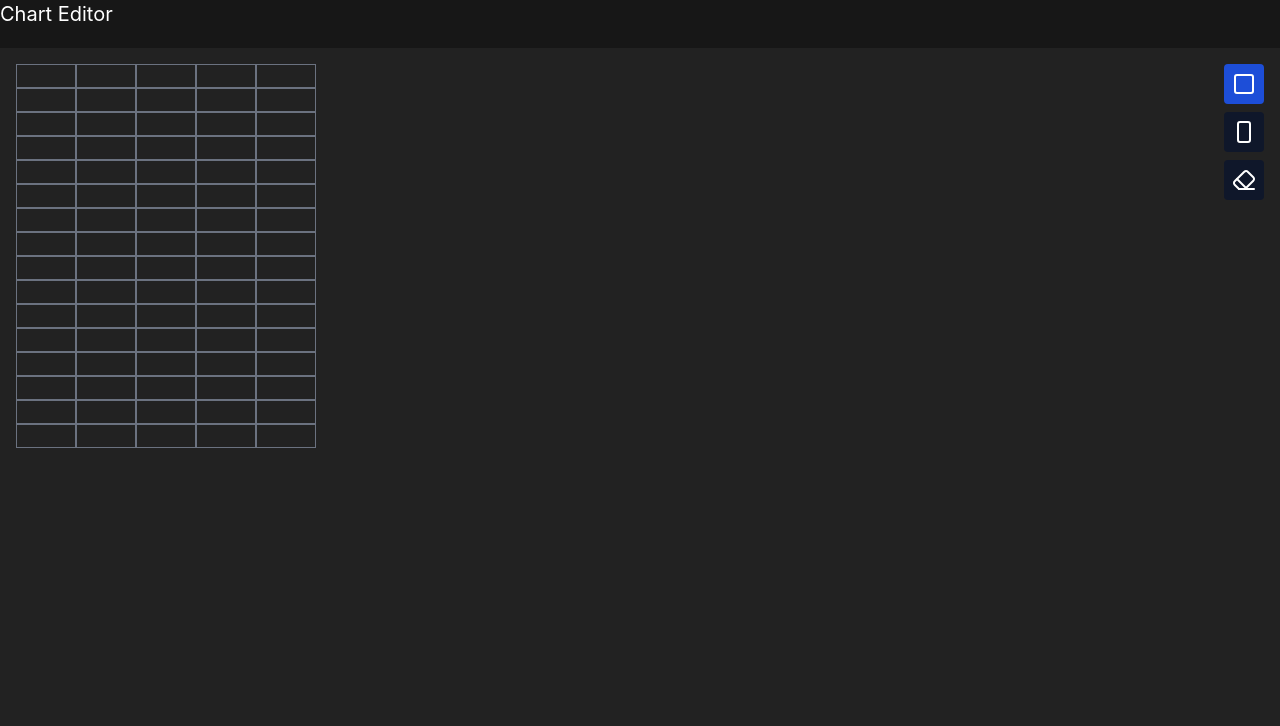
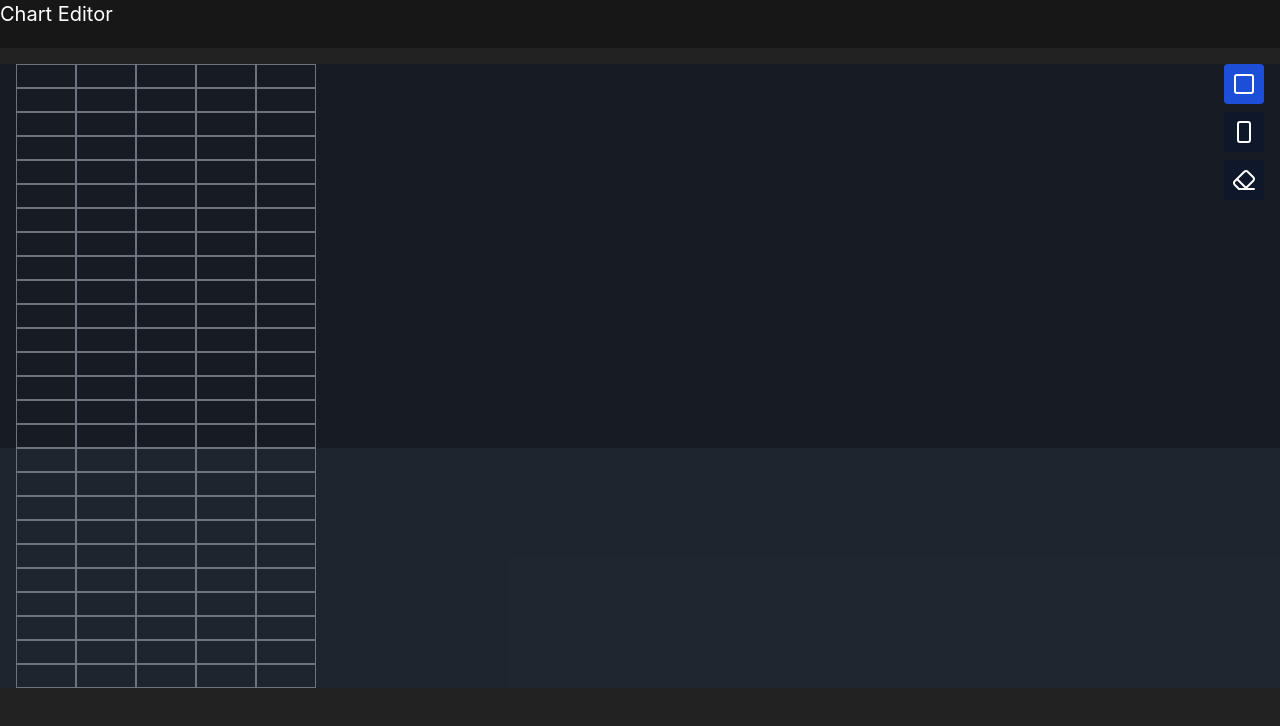
Before and after one commit to comjun04/mc-rhythm-chart-editor, a React (Vite) app: page / in a window 1280 px wide. Shown: the top 726 px of the page. Built offline with nearby package versions, Linux system fonts and the light colour scheme; a web font is replaced by a local one.

Commit message:
feat: sectors and sector backgrounds

```diff
--- a/src/App.tsx
+++ b/src/App.tsx
@@ -2,12 +2,12 @@ import ChartEditor from './ChartEditor'
 
 function App() {
   return (
-    <div className="relative">
+    <div className="relative h-full">
       <nav className="fixed top-0 h-12 w-full bg-neutral-900">
         <h2 className="text-xl">Chart Editor</h2>
       </nav>
 
-      <div className="mt-12">
+      <div className="mt-12 h-full">
         <ChartEditor />
       </div>
     </div>
--- a/src/ChartEditor.tsx
+++ b/src/ChartEditor.tsx
@@ -3,14 +3,20 @@ import { LuEraser, LuRectangleVertical, LuSquare } from 'react-icons/lu'
 import { useShallow } from 'zustand/react/shallow'
 
 import Lane from './components/Lane'
+import {
+  INITIAL_SECTORS,
+  LANES,
+  NOTE_HEIGHT_REM,
+  ROWS_PER_SECTOR,
+} from './constants'
 import { useEditorStore } from './store'
 import { cn } from './utils'
 
-const LANES = 5
-const INITIAL_ROWS = 16
+const ChartEditor = () => {
+  const [sectors, setSectors] = useState(INITIAL_SECTORS)
+  const rows = sectors * ROWS_PER_SECTOR
 
-const ChartEditor = () => {
-  const [rows] = useState(INITIAL_ROWS)
+  const sectorHeightRem = NOTE_HEIGHT_REM * ROWS_PER_SECTOR
 
   const { mode, setMode } = useEditorStore(
     useShallow((state) => ({
@@ -20,7 +26,8 @@ const ChartEditor = () => {
   )
 
   return (
-    <div className="relative flex touch-pan-y overflow-y-scroll p-4">
+    <div className="relative h-full overflow-y-scroll">
+      {/* control buttons */}
       <div className="absolute right-4 top-4 z-10 flex flex-col gap-2">
         <button
           className={cn(
@@ -51,9 +58,34 @@ const ChartEditor = () => {
         </button>
       </div>
 
-      {[...Array(LANES)].map((_, laneIndex) => (
-        <Lane key={laneIndex} laneIndex={laneIndex} rows={rows} />
-      ))}
+      <div className="relative h-full overflow-y-scroll pt-4">
+        {/* lanes */}
+        <div className="absolute z-[1] flex flex-row bg-transparent px-4">
+          {[...Array(LANES)].map((_, laneIndex) => (
+            <Lane key={laneIndex} laneIndex={laneIndex} rows={rows} />
+          ))}
+        </div>
+
+        {/* sector background */}
+        <div className="absolute z-0 flex w-full flex-col pb-24">
+          {[...Array(sectors)].map((_, idx) => {
+            const sectorIndex = sectors - idx - 1
+            return (
+              <div
+                key={sectorIndex}
+                className={cn(
+                  'w-full',
+                  sectorIndex % 2 === 0 ? 'bg-gray-800/60' : 'bg-gray-900/60',
+                )}
+                style={{
+                  height: `${sectorHeightRem}rem`,
+                  bottom: `${sectorIndex * sectorHeightRem}rem`,
+                }}
+              />
+            )
+          })}
+        </div>
+      </div>
     </div>
   )
 }
--- a/src/components/Lane.tsx
+++ b/src/components/Lane.tsx
@@ -1,5 +1,6 @@
 import { useShallow } from 'zustand/react/shallow'
 
+import { NOTE_HEIGHT_REM } from '../constants'
 import { useChartStore, useEditorStore } from '../store'
 import { cn } from '../utils'
 
@@ -33,6 +34,8 @@ const Lane = ({ laneIndex, rows }: LaneProps) => {
 
   return (
     <div className="relative flex flex-col">
+      {/* sector background */}
+
       {/* grid */}
       {[...Array(rows)].map((_, idx) => {
         const row = rows - idx - 1
@@ -90,8 +93,8 @@ const Lane = ({ laneIndex, rows }: LaneProps) => {
                 note.type === 'long' && 'border-orange-950/70 bg-orange-700/80',
               )}
               style={{
-                height: `${note.length * 1.5}rem`,
-                bottom: `${note.row * 1.5}rem`,
+                height: `${note.length * NOTE_HEIGHT_REM}rem`,
+                bottom: `${note.row * NOTE_HEIGHT_REM}rem`,
               }}
               onClick={() => {
                 if (editorMode === 'delete') {
--- /dev/null
+++ b/src/constants.ts
@@ -0,0 +1,5 @@
+export const LANES = 5
+export const INITIAL_SECTORS = 4 // 4 beats = 1 sector
+export const ROWS_PER_SECTOR = 16 // 1 row = 0.25 beats
+
+export const NOTE_HEIGHT_REM = 1.5 // 1.5rem
```
